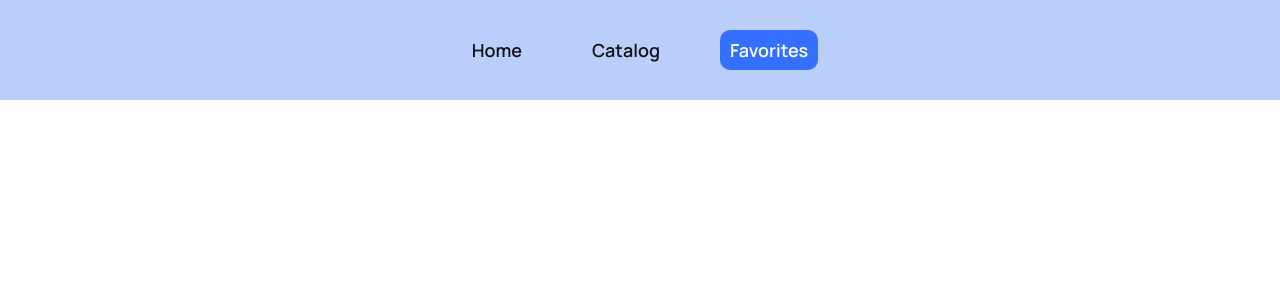
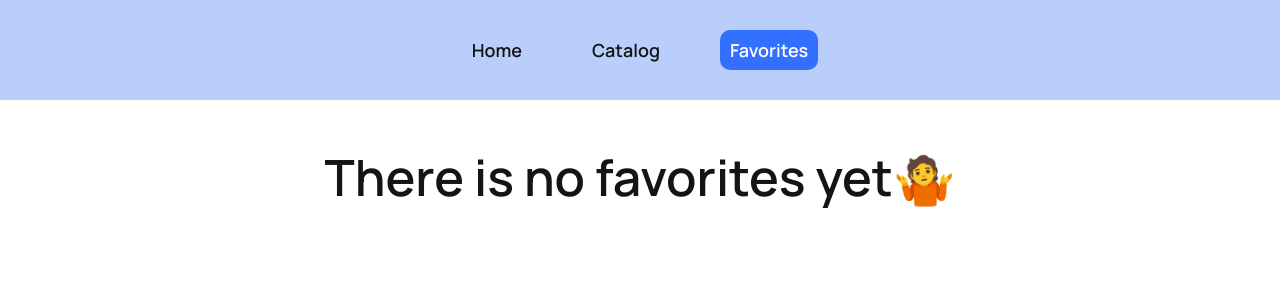
Before and after one commit to SofiiaShmaiun/cars-test, a React (Create React App) app: page /cars-test/favorites in a window 1280 px wide. Shown: the top 300 px of the page. Built offline with nearby package versions, Linux system fonts and the light colour scheme.

Commit message:
add features

```diff
--- a/src/components/CardsList/CardsList.jsx
+++ b/src/components/CardsList/CardsList.jsx
@@ -17,7 +17,7 @@ export default function CardsList({ adverts, children, currentPage }) {
   };
 
   return (
-    <section className={styles.container}>
+    <main className={styles.container}>
       <Filter />
       <Cards
         handleClick={() => handleOpenModal()}
@@ -27,6 +27,6 @@ export default function CardsList({ adverts, children, currentPage }) {
       />
       {isOpenModal && <Modal openModal={setIsOpenModal} car={modalData} />}
       {children}
-    </section>
+    </main>
   );
 }
--- a/src/pages/Catalog/Catalog.js
+++ b/src/pages/Catalog/Catalog.js
@@ -34,7 +34,6 @@ export default function Catalog() {
   }, [filteredCars]);
 
   return (
-    <div>
     <CardsList adverts={filteredCars} currentPage={currentPage}>
       {loadMoreButton && (
         <button onClick={loadMore} className={styles.loadMoreButton}>
@@ -42,6 +41,5 @@ export default function Catalog() {
         </button>
       )}
     </CardsList>
-    </div>
   );
 }
--- a/src/pages/Favorites/Favorites.js
+++ b/src/pages/Favorites/Favorites.js
@@ -2,6 +2,7 @@ import React, { useState } from 'react';
 import { useFavorites } from '../../FavoriteContext';
 import Cards from 'components/Cards/Cards';
 import Modal from 'components/Modal/Modal';
+import styles from './Favorites.module.css';
 
 export default function Favorites() {
   const { favorites } = useFavorites();
@@ -18,14 +19,19 @@ export default function Favorites() {
   };
 
   return (
-    <section style={{ paddingBottom: '100px' }}>
+    <main style={{ paddingBottom: '100px' }}>
+      {favorites.length > 0 ? (
         <Cards
           handleClick={() => handleOpenModal()}
           onData={handleCardsData}
           currentPage={1000}
           adverts={favorites}
         />
+      ) : (
+        <h2 className={styles.text}>There is no favorites yet&#129335;</h2>
+      )}
+
       {isOpenModal && <Modal openModal={setIsOpenModal} car={modalData} />}
-    </section>
+    </main>
   );
 }
--- /dev/null
+++ b/src/pages/Favorites/Favorites.module.css
@@ -0,0 +1,7 @@
+.text {
+  font-size: 50px;
+  font-weight: 600;
+
+  text-align: center;
+  margin-top: 50px;
+}
--- a/src/pages/Home/Home.js
+++ b/src/pages/Home/Home.js
@@ -3,12 +3,12 @@ import styles from './Home.module.css';
 export default function Home() {
   return (
     <main>
-      <h1 className={styles.title}>Welcome to Car Rental in Ukraine</h1>
-      <p className={styles.description}>
-        Your Premier Car Rental Service Provider
-      </p>
+      <section className={styles.services}>
+        <h1 className={styles.title}>Welcome to Car Rental in Ukraine</h1>
+        <p className={styles.description}>
+          Your Premier Car Rental Service Provider
+        </p>
 
-      <section className={styles.services}>
         <p className={styles.info}>
           At Car Rental Ukraine, we offer a wide range of vehicles for rental in
           various cities across Ukraine. Whether you are traveling for business
--- a/src/pages/Home/Home.module.css
+++ b/src/pages/Home/Home.module.css
@@ -1,3 +1,9 @@
+.services {
+  display: flex;
+  flex-direction: column;
+  align-items: center;
+}
+
 .title {
   font-size: 50px;
   font-weight: 600;
@@ -15,12 +21,6 @@
   text-align: center;
 }
 
-.services {
-  display: flex;
-  flex-direction: column;
-  align-items: center;
-}
-
 .info {
   margin-top: 30px;
   width: 550px;
```
Lines whose indentation alone changed are shown as unchanged.
